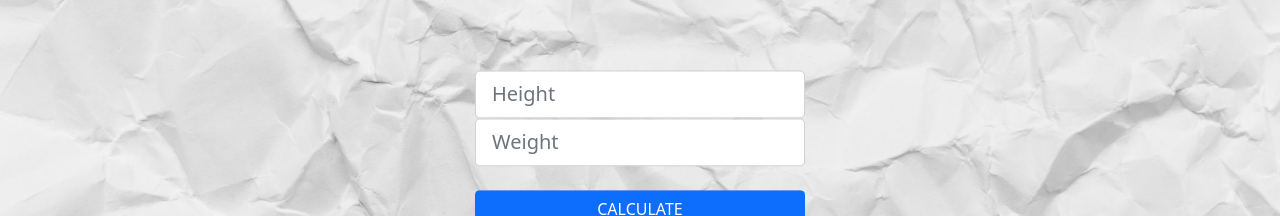
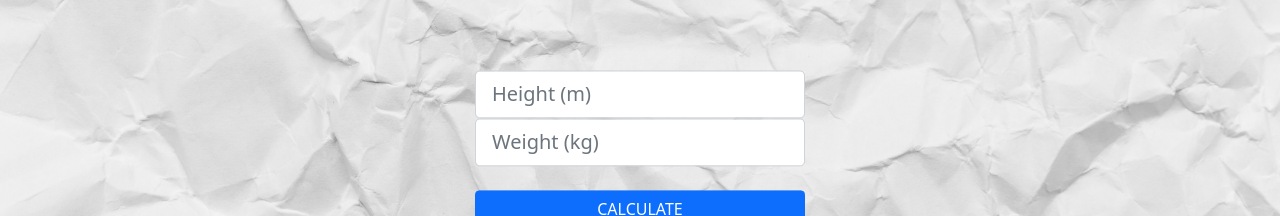
Before and after one commit to grchristian/BMI, a plain HTML site: page index.html in a window 1280 px wide. Shown: the part 298-514 px from the top of the page. Drawn offline with nearby package versions, Linux system fonts and the light colour scheme.

Commit message:
kg and meters
added kg and meters in input boxes

```diff
--- a/index.html
+++ b/index.html
@@ -17,14 +17,13 @@
 
 <body>
     <div class="cuadrado">
-        <input id="altura" class="form-control form-control-lg" type="text" placeholder="Height" aria-label=".form-control-lg example">
-        <input id="peso" class="form-control form-control-lg" type="text" placeholder="Weight" aria-label=".form-control-lg example">
+        <input id="altura" class="form-control form-control-lg" type="text" placeholder="Height (m)" aria-label=".form-control-lg example">
+        <input id="peso" class="form-control form-control-lg" type="text" placeholder="Weight (kg)" aria-label=".form-control-lg example">
         <br>
         <div class="d-grid gap-2">
             <button class="btn btn-primary" id="calcular" type="button">CALCULATE</button>
         </div>
     </div>
     <script type="text/javascript" src="main.js"></script>
-
 </body>
 </html>
```
